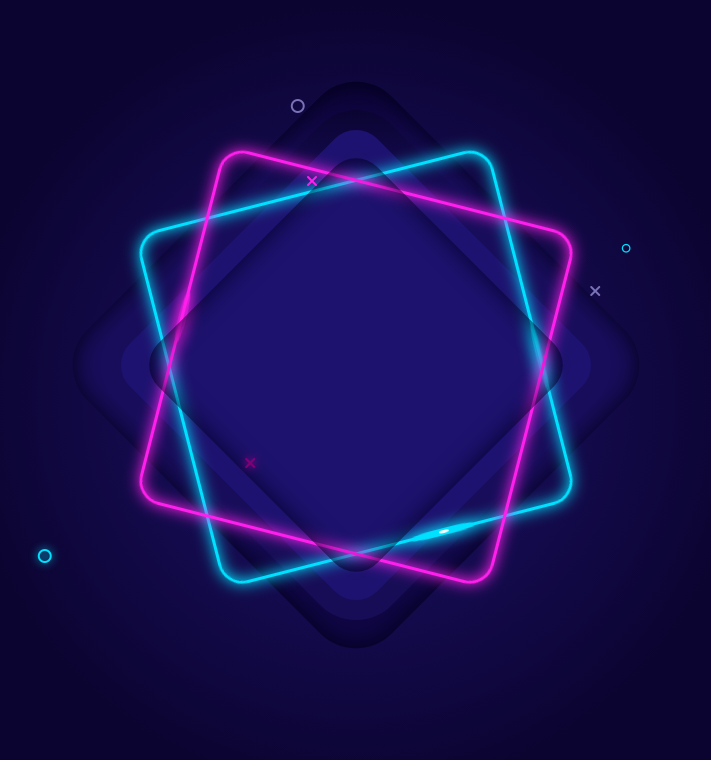
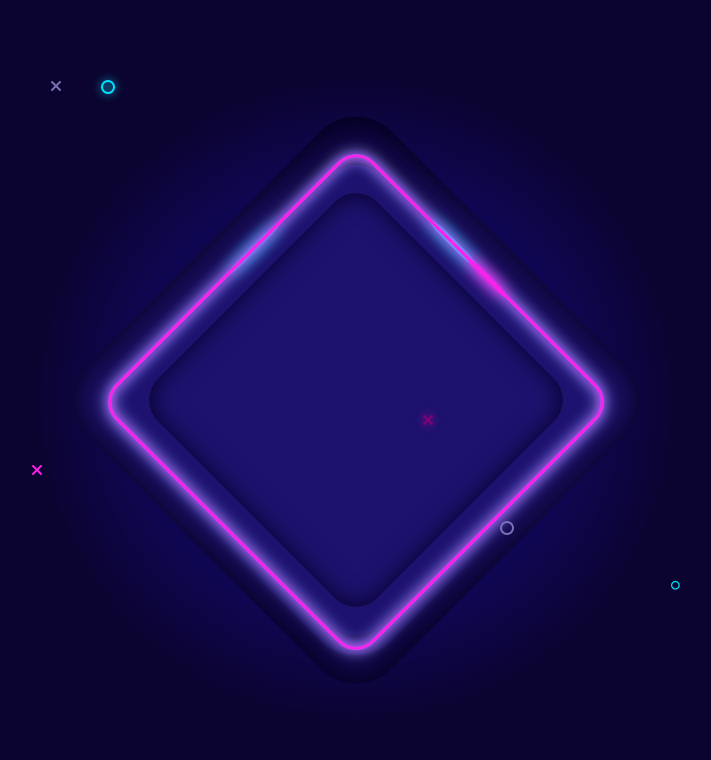
Before and after one commit to Layla-Hammoud/animated-squares, a plain HTML site: page index.html in a window 1280 px wide. Shown: the whole page, without its empty margins (284-995 px from the left). Drawn offline with Linux system fonts and the light colour scheme.

Commit message:
put the stars in  container and format the code

```diff
--- a/index.html
+++ b/index.html
@@ -10,13 +10,19 @@
 </head>
 
 <body>
-    <div class="circle move-pic circle-1"><div class="circle-1-light"></div><i class="fa-solid fa-o circle-light"></i></div>
+
+    <div class="container">
+        <div class="stars-container">
+            <div class="x x-3 move-pic">
+                <div class="x-3-light"></div><i class="fa-solid fa-xmark x-light"></i>
+            </div>
+            <div class="circle move-pic circle-1">
+                <div class="circle-1-light"></div><i class="fa-solid fa-o circle-light"></i>
+            </div>
             <div class="circle move-pic circle-2"><i class="fa-solid fa-o"></i></div>
             <div class="circle move-pic circle-3"><i class="fa-solid fa-o"></i></div>
             <div class="x x-1 move-pic"><i class="fa-solid fa-xmark"></i></div>
             <div class="x x-2 move-pic"><i class="fa-solid fa-xmark"></i></div>
-    <div class="x x-3 move-pic"><div class="x-3-light"></div><i class="fa-solid fa-xmark x-light"></i></div>
-    <div class="container">
             <div class="square-1">
                 <div class="square-2">
                     <div class="square-3">
@@ -34,6 +40,8 @@
                 </div>
             </div>
         </div>
+    </div>
 </body>
 <script src="script.js"></script>
+
 </html>
--- a/script.js
+++ b/script.js
@@ -1,16 +1,19 @@
-window.onload = function() {
-    var divs = document.querySelectorAll('.move-pic');
 
+window.onload = function () {
+  let divs = document.querySelectorAll('.move-pic');
+  let container = document.querySelector('.stars-container');
   function moveDivs() {
-      divs.forEach(function(div) {
-        var maxWidth = window.innerWidth - div.offsetWidth;
-        var maxHeight = window.innerHeight - div.offsetHeight;
-        var newX = Math.floor(Math.random() * maxWidth);
-        var newY = Math.floor(Math.random() * maxHeight);
+    divs.forEach(function (div) {
+      let containerWidth = container.offsetWidth;
+      let containerHeight = container.offsetHeight
+      let maxWidth = containerWidth - div.offsetWidth;
+      let maxHeight = containerHeight - div.offsetHeight;
+      let newX = Math.floor(Math.random() * maxWidth);
+      let newY = Math.floor(Math.random() * maxHeight);
       div.style.left = newX + 'px';
       div.style.top = newY + 'px';
     });
   }
   moveDivs();
-    setInterval(moveDivs, 1000);
+  setInterval(moveDivs, 2000);
 };
--- a/style.css
+++ b/style.css
@@ -5,17 +5,27 @@
 }
 
 .container {
+    overflow: hidden;
     height: 100vh;
     width: 100vw;
+    display: flex;
+    align-items: center;
+    justify-content: center;
+    background-color: #0b0430;
+}
+
+.stars-container {
+    width: 700px;
+    height: 650px;
+    border-radius: 50%;
+    display: flex;
+    justify-content: center;
+    align-items: center;
+    position: relative;
     background-image:
         radial-gradient(circle closest-side,
-            #1d126e,
+            #0f0651 70%,
             #0b0430);
-    display: flex;
-    /* align-items: center; */
-    padding-top: 150px;
-    /* padding-bottom: 5%; */
-    justify-content: center;
 }
 
 .square-1 {
@@ -47,7 +57,7 @@
     background-color: #1d126e;
 }
 
-.square-4{
+.square-4 {
     height: 310px;
     width: 310px;
     border-radius: 30px;
@@ -69,17 +79,20 @@
     left: 8%;
     transform: rotate(55deg);
     z-index: 1;
-    animation: rotation 3s infinite linear;
+    animation: rotation 5s infinite linear;
 }
+
 @keyframes rotation {
     from {
         transform: rotate(0deg);
     }
+
     to {
         transform: rotate(359deg);
     }
 }
-.pink-light{
+
+.pink-light {
     position: absolute;
     top: -5px;
     left: 158px;
@@ -103,17 +116,20 @@
     top: 8%;
     left: 8%;
     transform: rotate(-55deg);
-    animation: rotationblue 3s infinite linear;
+    animation: rotationblue 5s infinite linear;
 }
+
 @keyframes rotationblue {
     from {
         transform: rotate(0deg);
     }
+
     to {
         transform: rotate(-359deg);
     }
 }
-.blue-light{
+
+.blue-light {
     position: absolute;
     width: 20%;
     height: 7px;
@@ -122,13 +138,13 @@
         0px 0px 15px #00e1ff;
 }
 
-.blue-light-1{
+.blue-light-1 {
     top: -5px;
     left: 100px;
     background-color: #00e1ff;
-    /* background-image: radial-gradient(white 0%, white 20%, #00e1ff 20%); */
 }
-.white-circle{
+
+.white-circle {
     position: absolute;
     top: -2.7px;
     left: 130px;
@@ -138,7 +154,7 @@
     background-color: white;
 }
 
-.blue-light-2{
+.blue-light-2 {
     transform: rotate(90deg);
     top: 140px;
     left: -37px;
@@ -152,29 +168,24 @@
 
 .circle-1 {
     color: #00e1ff;
-    /* top: 75%;
-    left: 27%; */
-    /* width: 13px;
-    height: 13px; */
+    top: 55%;
+    left: 29%;
 }
-.circle-light{
+
+.circle-light {
     text-shadow: 0px 0px 8px #00e1ff;
 }
 
 .circle-2 {
     color: #7972b6;
-    /* top: 27%;
-    left: 18%; */
-    /* width: 15px;
-    height: 15px; */
+    top: 26%;
+    left: 42%;
 }
 
 .circle-3 {
     color: #00e1ff;
-    /* top: 1%;
-    left: 62%; */
-    /* width: 10px;
-    height: 10px; */
+    top: 32%;
+    left: 75%;
     font-size: 10px;
 }
 
@@ -183,22 +194,21 @@
 }
 
 .x-1 {
-    /* top: 67%;
-    left: 81%; */
+    top: 74%;
+    left: 54%;
     color: #ff1fec;
 }
 
 .x-2 {
-    /* top: 105%;
-    left: 48%; */
+    top: 76%;
+    left: 24%;
     color: #7972b6;
 }
 
 .x-3 {
-    /* top: 4%;
-    left: 16%; */
+    top: 12%;
+    left: 55%;
     color: #830074;
-    /* text-shadow: 0px 0px 8px red; */
 }
 
 .move-pic {
@@ -206,29 +216,7 @@
     z-index: 2;
 }
 
-
-/* .x-3-light{
-    position: absolute;
-    top: 38%;
-    left: 30%;
-    width: 3px;
-    height: 3px;
-    border-radius: 50%;
-    background-color: #830074;
-    box-shadow: inset 0px 0px 2px #ff01ea,
-    0px 0px 15px #ff1fec;
-} */
-.x-light{
-    text-shadow: 0px 0px 8px #b0009f;;
+.x-light {
+    text-shadow: 0px 0px 8px #b0009f;
+    ;
 }
-/* .circle-1-light{
-    position: absolute;
-    top: 70%;
-    left: 60%;
-    width: 3px;
-    height: 3px;
-    border-radius: 50%;
-    background-color: #00e1ff;
-    box-shadow: inset 0px 0px 2px #00e1ff,
-    0px 0px 15px #00e1ff;
-} */
```
Lines whose indentation alone changed are shown as unchanged.
